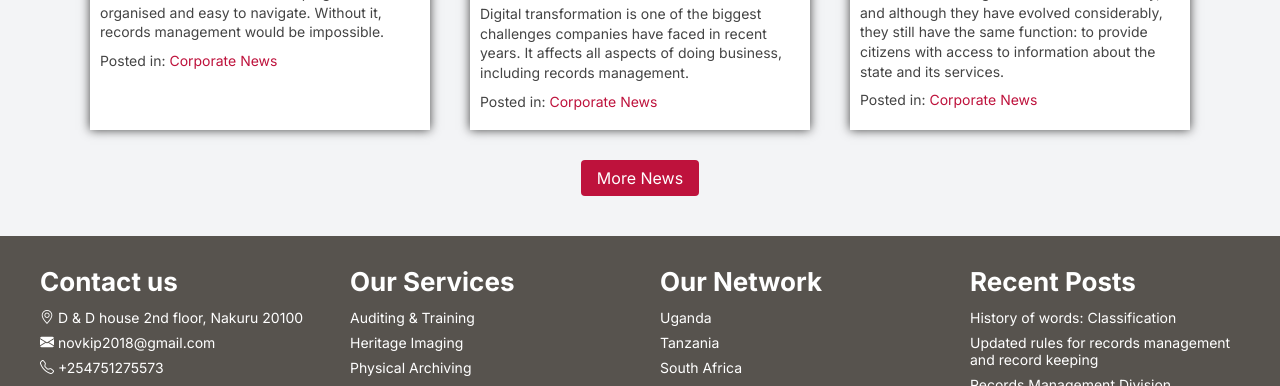
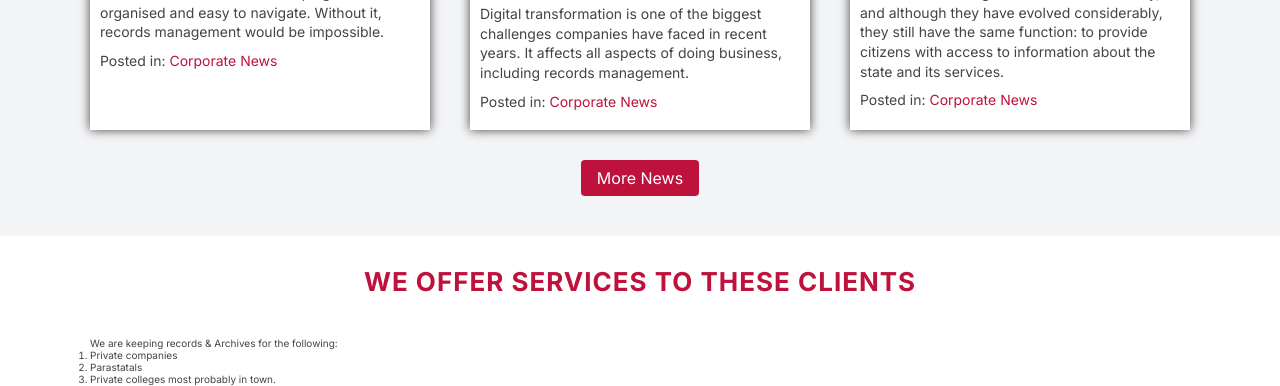
Before and after one commit to joel-nambala/BEQUEM, a website: page index.html in a window 1280 px wide. Shown: the part 3567-3953 px from the top of the page. Drawn offline with nearby package versions, Linux system fonts and the light colour scheme; some packages are replaced by stand-ins of ours; a script that the page names is missing.

Commit message:
Added the services offered part

```diff
--- a/css/style.css
+++ b/css/style.css
@@ -238,6 +238,12 @@ body {
   text-transform: capitalize !important;
 }
 
+/* CLIENTS */
+#clients {
+  background-color: #fff;
+  padding: 3rem 0;
+}
+
 /* FOOTER */
 .footer {
   background-color: #57534e;
--- a/index.html
+++ b/index.html
@@ -404,6 +404,31 @@
         </div>
       </div>
     </section>
+    <section id="clients">
+      <div class="container">
+        <div class="clients-header">
+          <h2 class="clients-heading secondary-heading">
+            We offer services to these clients
+          </h2>
+        </div>
+        <div class="clients-body">
+          <p class="clients-text">
+            We are keeping records & Archives for the following:
+          </p>
+          <ol class="clients-list">
+            <li class="clients-item">Private companies</li>
+            <li class="clients-item">Parastatals</li>
+            <li class="clients-item">
+              Private colleges most probably in town.
+            </li>
+            <li class="clients-item">Private Hospitals</li>
+            <li class="clients-item">Commercial premises e.g supermarkets</li>
+            <li class="clients-item">Banks</li>
+          </ol>
+          (Remember CONFIDENTIALITY & PRIVACY is our priority)
+        </div>
+      </div>
+    </section>
     <div class="contact hide-modal"></div>
     <form class="contact-form hide-modal">
       <i class="bi bi-x-lg close-modal"></i>
```
